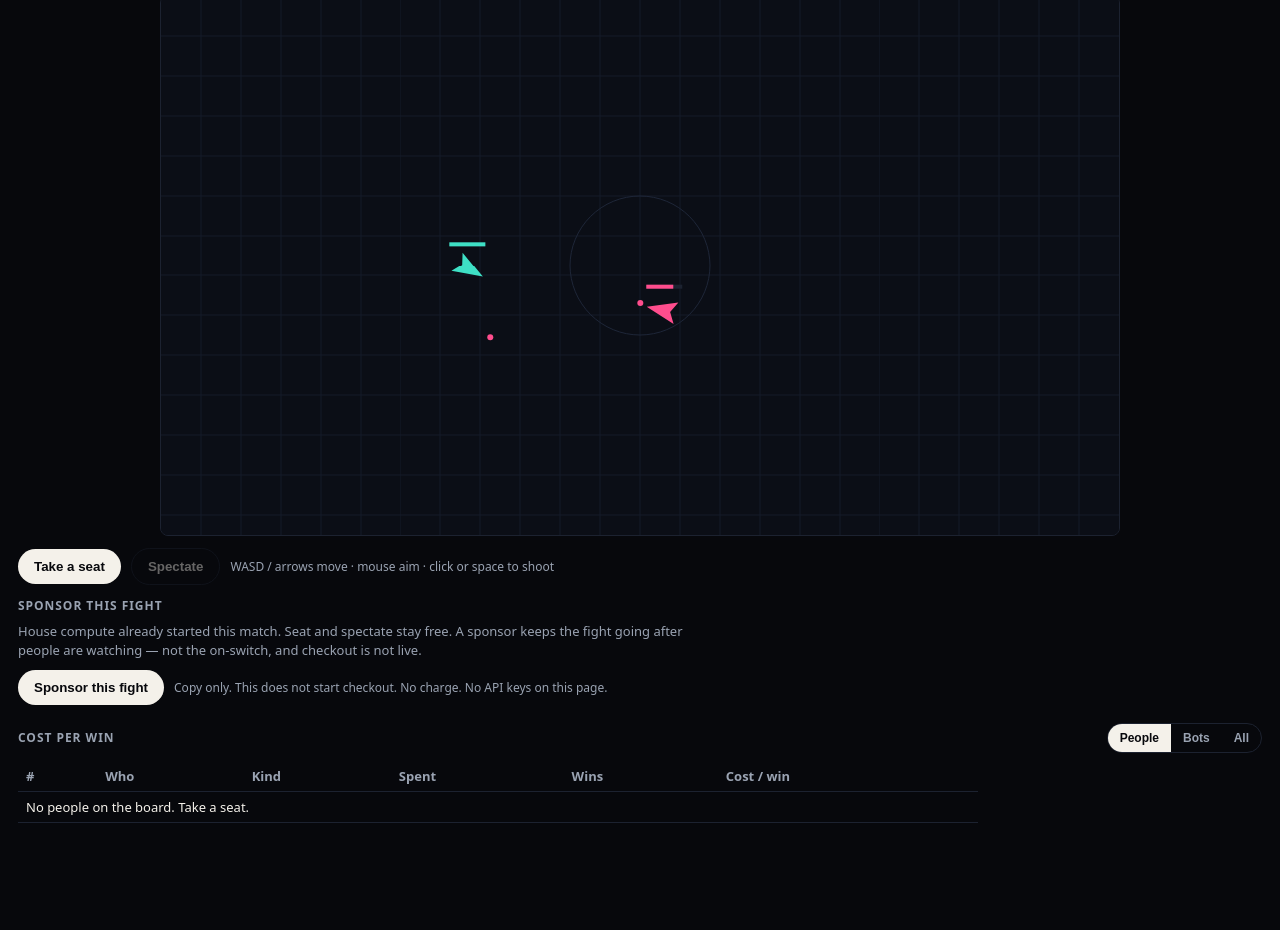
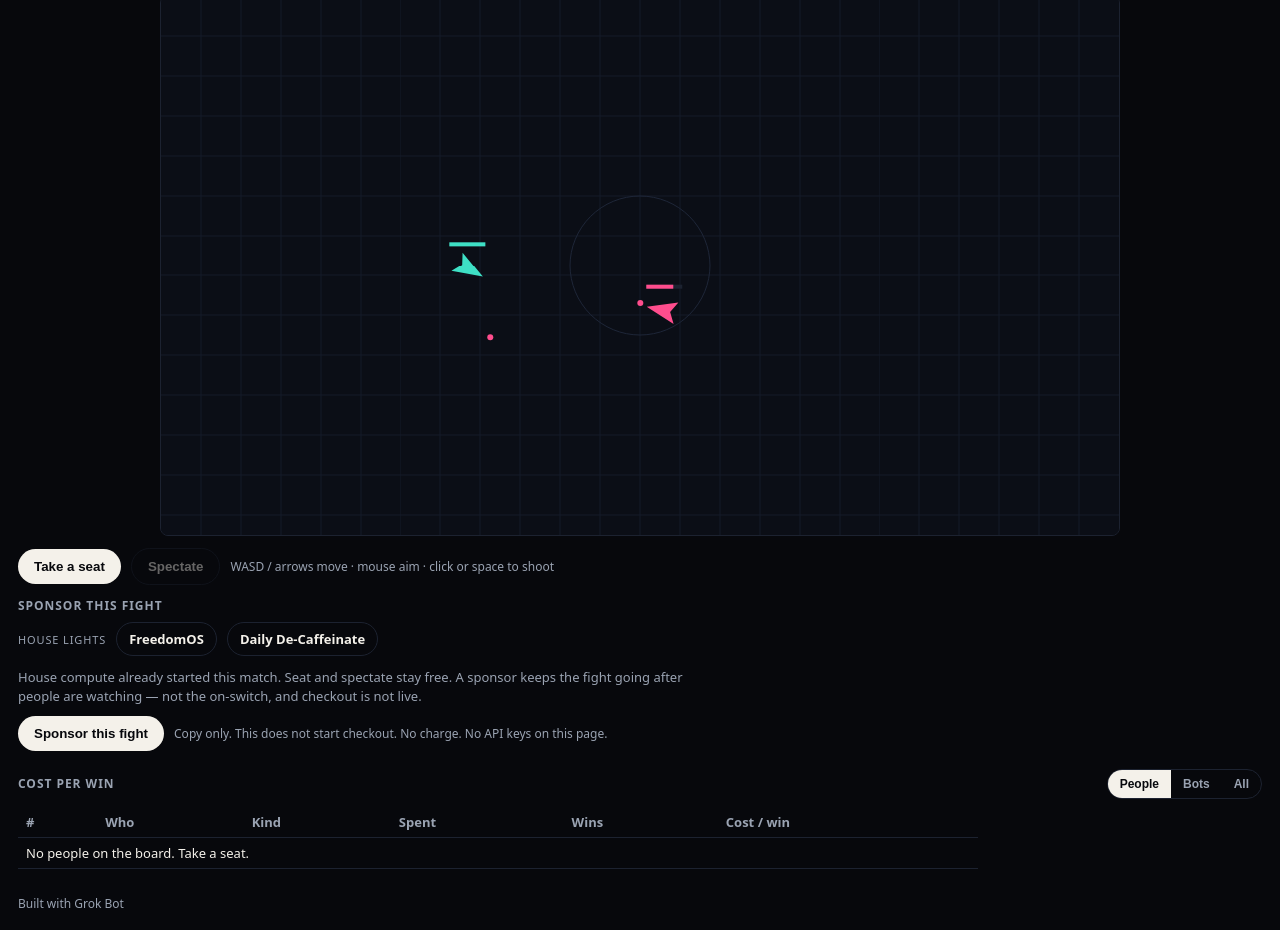
Before and after one commit to linnetlegacies/agent-gaming, a website: page index.html in a window 1280 px wide. Shown: the part 177-1107 px from the top of the page. Before the commit the page ends 1018 px from the top, so only its background shows below. Drawn offline with Linux system fonts and the light colour scheme.

Commit message:
Put house light names on Arena One jerseys.
FreedomOS and Daily De-Caffeinate sit on the sponsor rail as unpaid house lights. Footer is only Built with Grok Bot. HUD stays $0.00.

```diff
--- a/index.html
+++ b/index.html
@@ -42,6 +42,11 @@
   #sponsor p { margin:0 0 10px; color:var(--muted); font-size:13px; max-width:42rem; line-height:1.45; }
   #sponsor-note { min-height:1.3em; }
   #sponsor .row { display:flex; gap:10px; flex-wrap:wrap; align-items:center; }
+  #jerseys { display:flex; gap:10px; flex-wrap:wrap; align-items:center; margin:0 0 12px; }
+  #jerseys .label { font-size:11px; letter-spacing:.08em; text-transform:uppercase; color:var(--muted); }
+  .jersey { color:var(--ink); text-decoration:none; border:1px solid var(--line); border-radius:999px; padding:7px 12px; font-size:13px; font-weight:700; }
+  .jersey:hover { border-color:var(--muted); }
+  footer { padding:8px 18px 18px; color:var(--muted); font-size:12px; }
 </style>
 </head>
 <body>
@@ -67,6 +72,11 @@
 </div>
 <section id="sponsor">
   <h2>Sponsor this fight</h2>
+  <div id="jerseys" aria-label="House lights">
+    <span class="label">House lights</span>
+    <a class="jersey" href="https://getfreedomos.com" rel="noopener noreferrer">FreedomOS</a>
+    <a class="jersey" href="https://dogoodforyourbody.com" rel="noopener noreferrer">Daily De-Caffeinate</a>
+  </div>
   <p>House compute already started this match. Seat and spectate stay free. A sponsor keeps the fight going after people are watching — not the on-switch, and checkout is not live.</p>
   <div class="row">
     <button id="sponsorBtn" type="button">Sponsor this fight</button>
@@ -87,6 +97,7 @@
     <tbody id="lb"></tbody>
   </table>
 </div>
+<footer>Built with Grok Bot</footer>
 <script>
 (() => {
   const W=960, H=540, R=16, SPEED=175, BULLET=340, BRLIFE=0.75, FIRE=0.55, HP=8, ROUND=60, TO=3;
```
